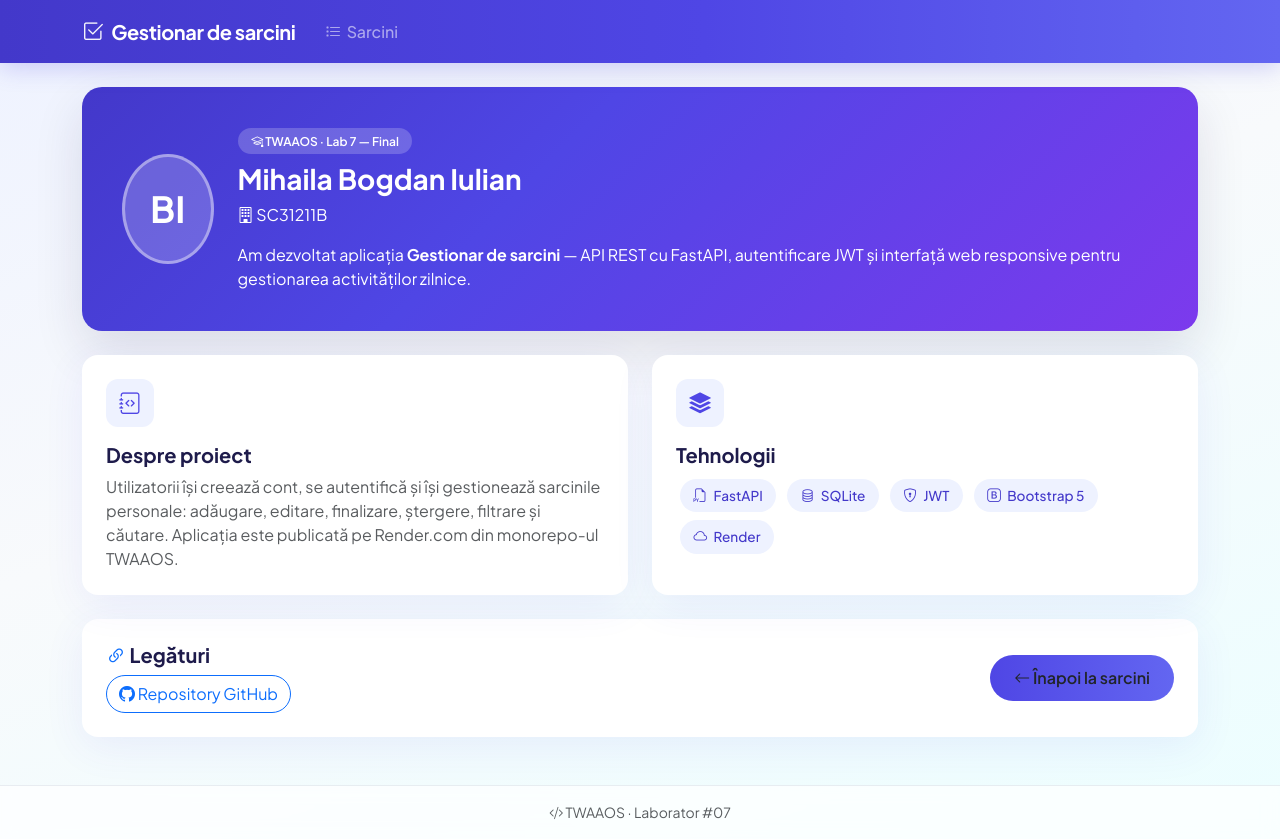
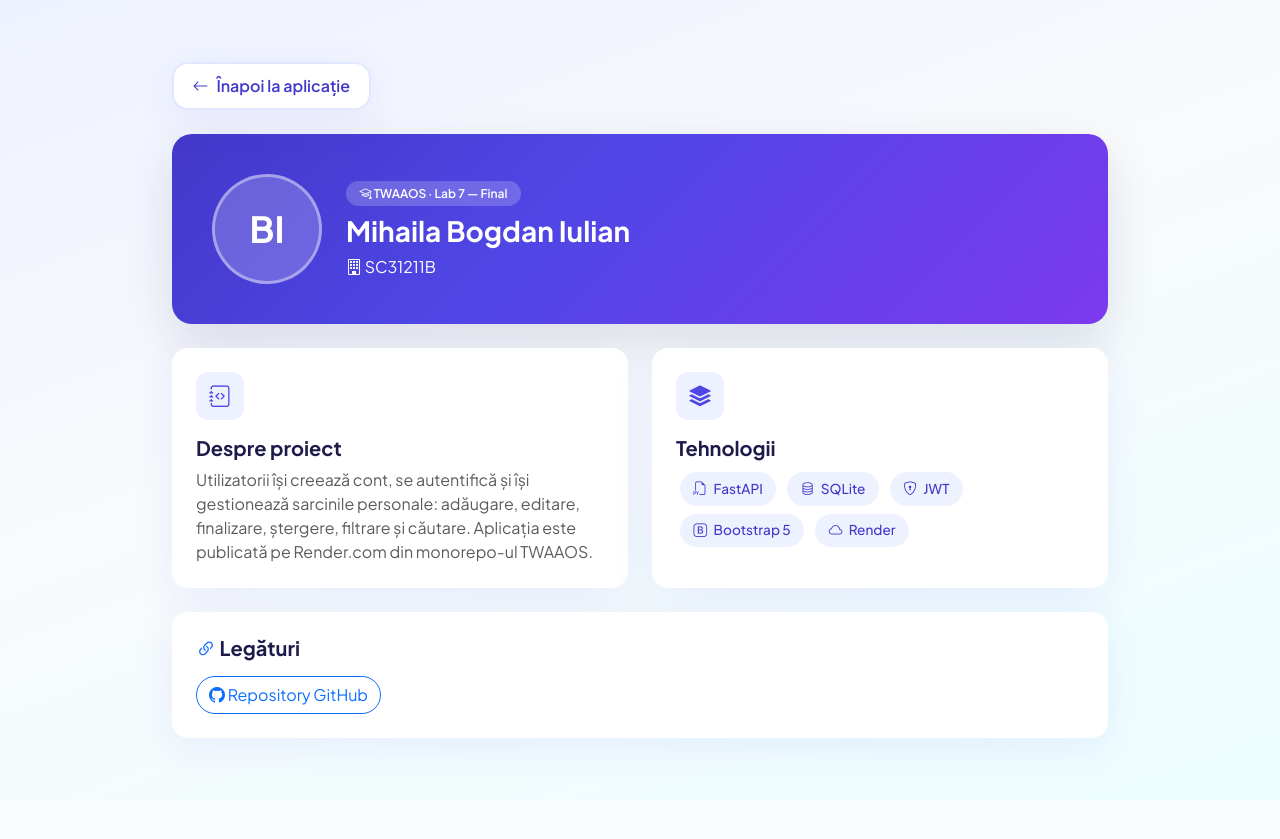
Before and after one commit to IIBogdann/TWAAOS, a FastAPI app: page /about.html in a window 1280 px wide. After the commit the page ends 800 px from the top, so only its background shows below. Run offline with FastAPI, Linux system fonts and the light colour scheme.

Commit message:
About page improvements

```diff
--- a/lab07-deploy/static/about.html
+++ b/lab07-deploy/static/about.html
@@ -8,32 +8,14 @@
     <link href="https://cdn.jsdelivr.net/npm/bootstrap-icons@1.11.3/font/bootstrap-icons.min.css" rel="stylesheet">
     <link href="/css/app.css" rel="stylesheet">
 </head>
-<body>
+<body class="about-page-body">
 
-<nav class="navbar navbar-expand-lg navbar-dark app-navbar">
-    <div class="container">
-        <a class="navbar-brand" href="/">
-            <i class="bi bi-check2-square"></i>
-            Gestionar de sarcini
+<div class="about-page">
+    <div class="container about-page-inner">
+        <a href="/" class="btn-about-back">
+            <i class="bi bi-arrow-left"></i> Înapoi la aplicație
         </a>
-        <button class="navbar-toggler" type="button" data-bs-toggle="collapse" data-bs-target="#mainNav"
-                aria-controls="mainNav" aria-expanded="false" aria-label="Meniu">
-            <span class="navbar-toggler-icon"></span>
-        </button>
-        <div class="collapse navbar-collapse" id="mainNav">
-            <ul class="navbar-nav me-auto mb-2 mb-lg-0">
-                <li class="nav-item">
-                    <a class="nav-link" href="/">
-                        <i class="bi bi-list-task"></i> Sarcini
-                    </a>
-                </li>
-            </ul>
-        </div>
-    </div>
-</nav>
 
-<main class="app-main">
-    <div class="container py-4 pb-5">
         <div class="about-hero mb-4">
             <div class="d-flex flex-column flex-md-row align-items-md-center gap-4">
                 <div class="about-avatar" aria-hidden="true">BI</div>
@@ -42,19 +24,14 @@
                         <i class="bi bi-mortarboard"></i> TWAAOS · Lab 7 — Final
                     </span>
                     <h1 class="h3 fw-bold mb-2">Mihaila Bogdan Iulian</h1>
-                    <p class="mb-3 opacity-90">
-                        <i class="bi bi-building"></i>
-                        SC31211B
-                    </p>
                     <p class="mb-0 opacity-90">
-                        Am dezvoltat aplicația <strong>Gestionar de sarcini</strong> — API REST cu FastAPI,
-                        autentificare JWT și interfață web responsive pentru gestionarea activităților zilnice.
+                        <i class="bi bi-building"></i> SC31211B
                     </p>
                 </div>
             </div>
         </div>
 
-        <div class="row g-4 mb-4">
+        <div class="row g-4">
             <div class="col-md-6">
                 <div class="app-card h-100 p-4">
                     <div class="info-card-icon"><i class="bi bi-journal-code"></i></div>
@@ -79,30 +56,18 @@
                     </div>
                 </div>
             </div>
-        </div>
-
-        <div class="app-card p-4">
-            <div class="d-flex flex-column flex-md-row justify-content-between align-items-md-center gap-3">
-                <div>
-                    <h2 class="h5 fw-bold mb-2"><i class="bi bi-link-45deg text-primary"></i> Legături</h2>
+            <div class="col-12">
+                <div class="app-card p-4">
+                    <h2 class="h5 fw-bold mb-3"><i class="bi bi-link-45deg text-primary"></i> Legături</h2>
                     <a href="https://github.com/IIBogdann/TWAAOS" target="_blank" rel="noopener noreferrer"
                        class="btn btn-outline-primary rounded-pill">
                         <i class="bi bi-github"></i> Repository GitHub
                     </a>
                 </div>
-                <a href="/" class="btn btn-app-primary rounded-pill px-4">
-                    <i class="bi bi-arrow-left"></i> Înapoi la sarcini
-                </a>
             </div>
         </div>
     </div>
-</main>
-
-<footer class="app-footer text-center text-muted py-3 border-top">
-    <div class="container">
-        <i class="bi bi-code-slash"></i> TWAAOS · Laborator #07
-    </div>
-</footer>
+</div>
 
 <script src="https://cdn.jsdelivr.net/npm/bootstrap@5.3.3/dist/js/bootstrap.bundle.min.js"></script>
 </body>
--- a/lab07-deploy/static/css/app.css
+++ b/lab07-deploy/static/css/app.css
@@ -415,6 +415,44 @@ main.app-main {
     text-decoration: underline;
 }
 
+/* About — pagină standalone (fără navbar / footer) */
+.about-page-body {
+    min-height: 100vh;
+}
+
+.about-page {
+    min-height: 100vh;
+    display: flex;
+    align-items: center;
+    padding: 2rem 0;
+}
+
+.about-page-inner {
+    max-width: 960px;
+}
+
+.btn-about-back {
+    display: inline-flex;
+    align-items: center;
+    gap: 0.5rem;
+    background: var(--app-surface);
+    color: var(--app-primary-dark);
+    font-weight: 600;
+    border: 2px solid #e0e7ff;
+    border-radius: 1rem;
+    padding: 0.65rem 1.15rem;
+    text-decoration: none;
+    margin-bottom: 1.5rem;
+    box-shadow: var(--app-shadow);
+    transition: transform 0.2s, box-shadow 0.2s;
+}
+
+.btn-about-back:hover {
+    transform: translateY(-2px);
+    box-shadow: var(--app-shadow-lg);
+    color: var(--app-primary-dark);
+}
+
 @media (max-width: 991.98px) {
     .auth-aside {
         min-height: auto;
```
